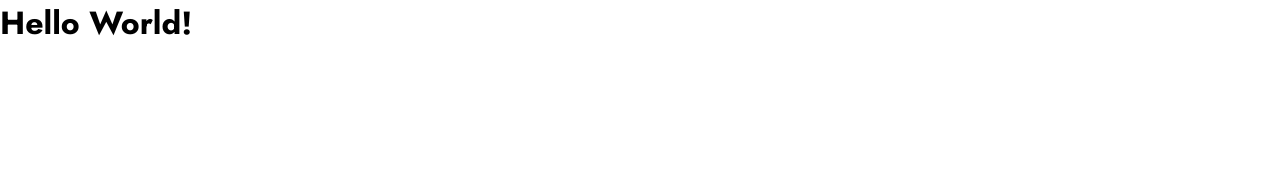
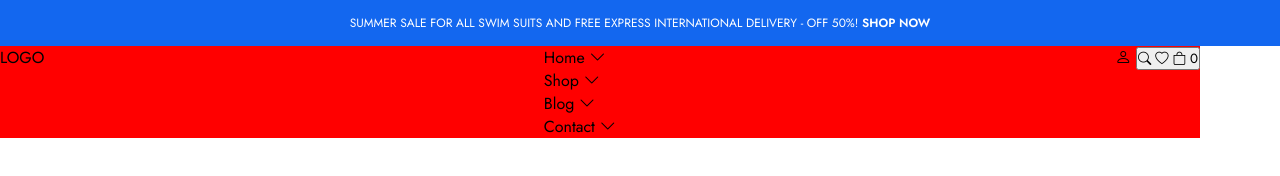
Before and after one commit to Ksumeyye/e-commerce, a plain HTML site: page index.html in a window 1280 px wide. Drawn offline with nearby package versions, Linux system fonts and the light colour scheme.

Commit message:
Header kısmındayım

```diff
--- a/index.html
+++ b/index.html
@@ -4,9 +4,69 @@
     <meta charset="UTF-8">
     <meta name="viewport" content="width=device-width, initial-scale=1.0">
     <title>E-commerce</title>
+    <!-- ! Bootstrap Icons CDN -->
+    <link rel="stylesheet" href="https://cdn.jsdelivr.net/npm/bootstrap-icons@1.11.3/font/bootstrap-icons.min.css">
     <link rel="stylesheet" href="style.css">
 </head>
 <body>
-    <h1>Hello World!</h1>
+    <!-- !header start -->
+     <header>
+      <div class="global-notification"  >
+        <p>
+            SUMMER SALE FOR ALL SWIM SUITS AND FREE EXPRESS INTERNATIONAL DELIVERY - OFF 50%!
+            <a href="shop.html">SHOP NOW</a>
+        </p>
+      </div>
+      <div class="header-row">
+        <div class="container"> <!-- !Hizalama -->
+            <div class="header-wrapper">
+                <div class="header-left">
+                    <a href="#">LOGO</a>
+                </div>
+                <div class="header-center">
+                    <nav class="navigation">
+                        <ul class="menu-list">
+                            <li class="menu-list-item">
+                                <a href="#" class="menu-link">Home</a>
+                                <i class="bi bi-chevron-down"></i>
+                            </li>
+                            <li class="menu-list-item">
+                                <a href="#" class="menu-link">Shop</a>
+                                <i class="bi bi-chevron-down"></i>
+                            </li>
+                            <li class="menu-list-item">
+                                <a href="#" class="menu-link">Blog</a>
+                                <i class="bi bi-chevron-down"></i>
+                            </li>
+                            <li class="menu-list-item">
+                                <a href="#" class="menu-link">Contact</a>
+                                <i class="bi bi-chevron-down"></i>
+                            </li>
+                        </ul>
+                    </nav> <!-- !nav=yönlendiriciler -->
+                </div>
+                <div class="header-right">
+                    <div class="header-right-links">
+                        <div class="header-account">
+                           <a href="#">
+                            <i class="bi bi-person"></i>
+                           </a>
+                           <button class="search-toggle">
+                            <i class="bi bi-search"></i>
+                            <a href="#">
+                                <i class="bi bi-heart"></i>
+                            </a>
+                            <a href="#">
+                                <i class="bi bi-bag"></i>
+                                <span class="header-cart-count">0</span>
+                            </a>
+                        </div>
+                    </div>
+                </div>
+            </div>
+        </div>
+      </div>
+     </header>
+     <!-- !header end -->
 </body>
 </html>
--- a/style.css
+++ b/style.css
@@ -1,3 +1,4 @@
+/* !base start*/
 @import url('https://fonts.googleapis.com/css2?family=Jost:ital,wght@0,300;0,400;0,500;0,600;0,700;1,300;1,500&display=swap');
 *{
     margin:0;
@@ -5,7 +6,8 @@
     box-sizing:border-box;
     font-family:'Jost',sans-serif;
 }
-ul,ol{
+ul,
+ol{
    margin:0;
    padding:0;
     list-style: none;
@@ -25,3 +27,29 @@ h6,
 p{
     margin:0;
 }
+.container{
+    background-color: red;
+    max-width: 1200px;
+    width:100%;
+}
+/* !base end */
+
+/*!header start  */
+.global-notification{
+    background-color: #1367ef;
+    padding:14px 0;
+    text-align:center;
+    font-size: 12px;
+    color:white;
+}
+
+.global-notification a{
+    color:white;
+    font-weight: 600;
+}
+
+.header-wrapper{
+   display:flex;
+   justify-content:space-between;
+}
+/*!header end  */
```
